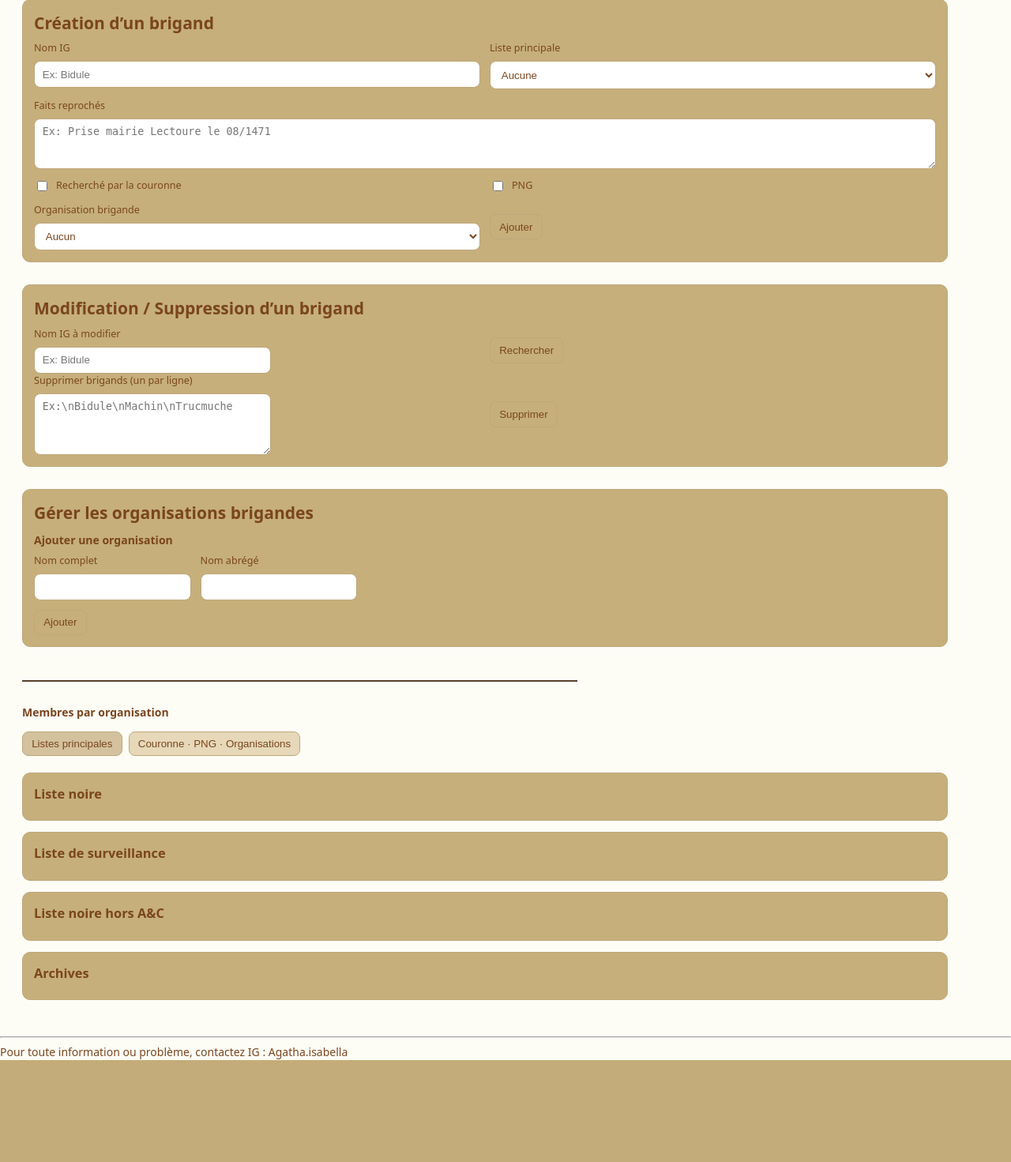
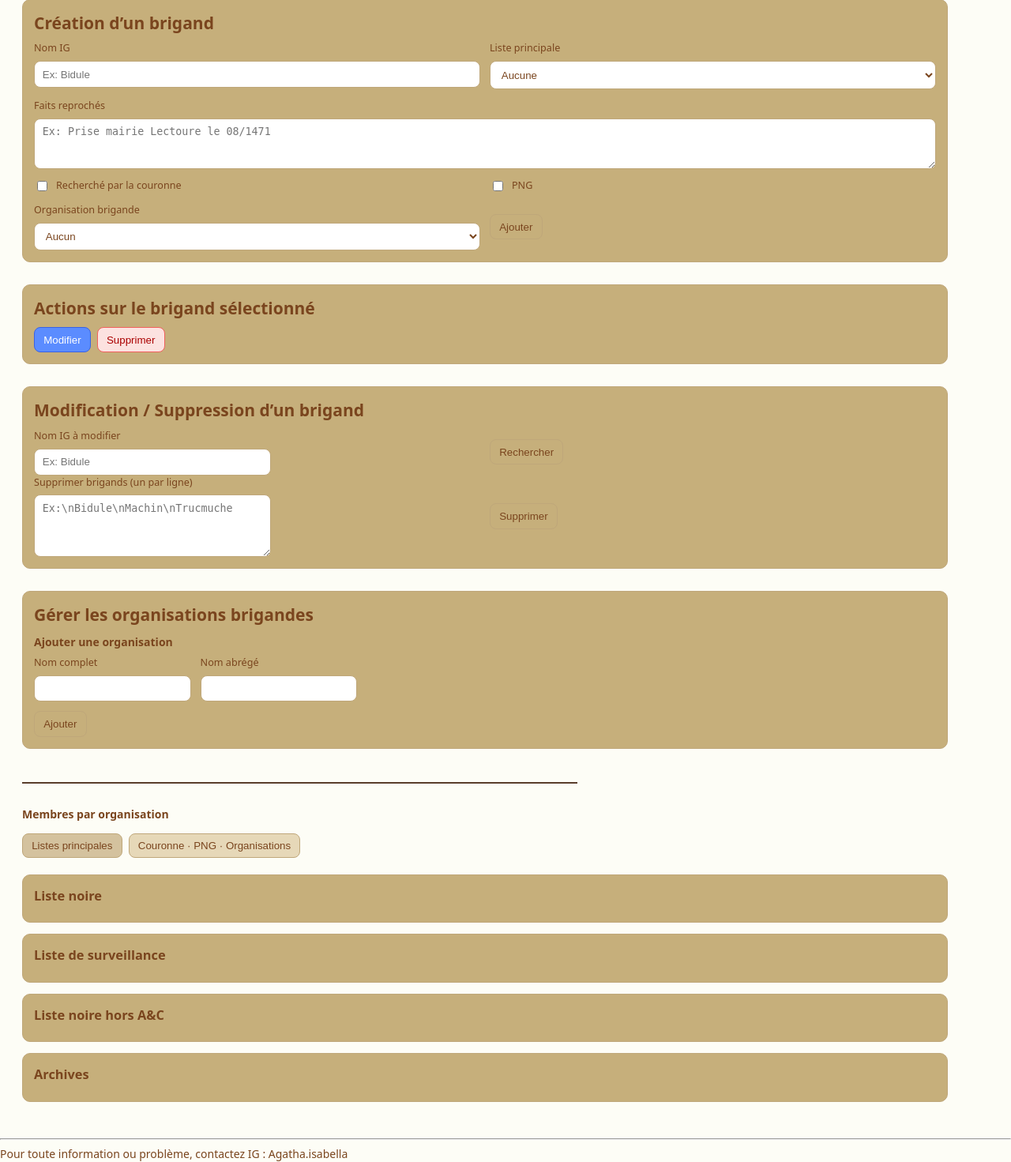
Before and after one commit to Angelah33/les-douanes-du-sud, a Python web app: template templates/brigands.html in a window 1280 px wide. Shown: the part 156-1627 px from the top of the page at 79% size. Before the commit the page ends 1498 px from the top, so only its background shows below. Run offline with Jinja, Linux system fonts and the light colour scheme; the template is opened without the code that fills it, so the values that code supplies are empty.

Commit message:
Update brigands.html
 Ajout des boutons Modifier/Supprimer dans brigands.html + alignement avec app.js

```diff
--- a/templates/brigands.html
+++ b/templates/brigands.html
@@ -51,6 +51,14 @@
       </div>
     </form>
   </section>
+
+<section class="card">
+  <h2>Actions sur le brigand sélectionné</h2>
+  <div class="actions">
+    <button id="updateButton" class="btn primary" type="button">Modifier</button>
+    <button id="deleteButton" class="btn danger" type="button">Supprimer</button>
+  </div>
+</section>
 
   <!-- Bloc modification/suppression -->
   <section class="card">
```
